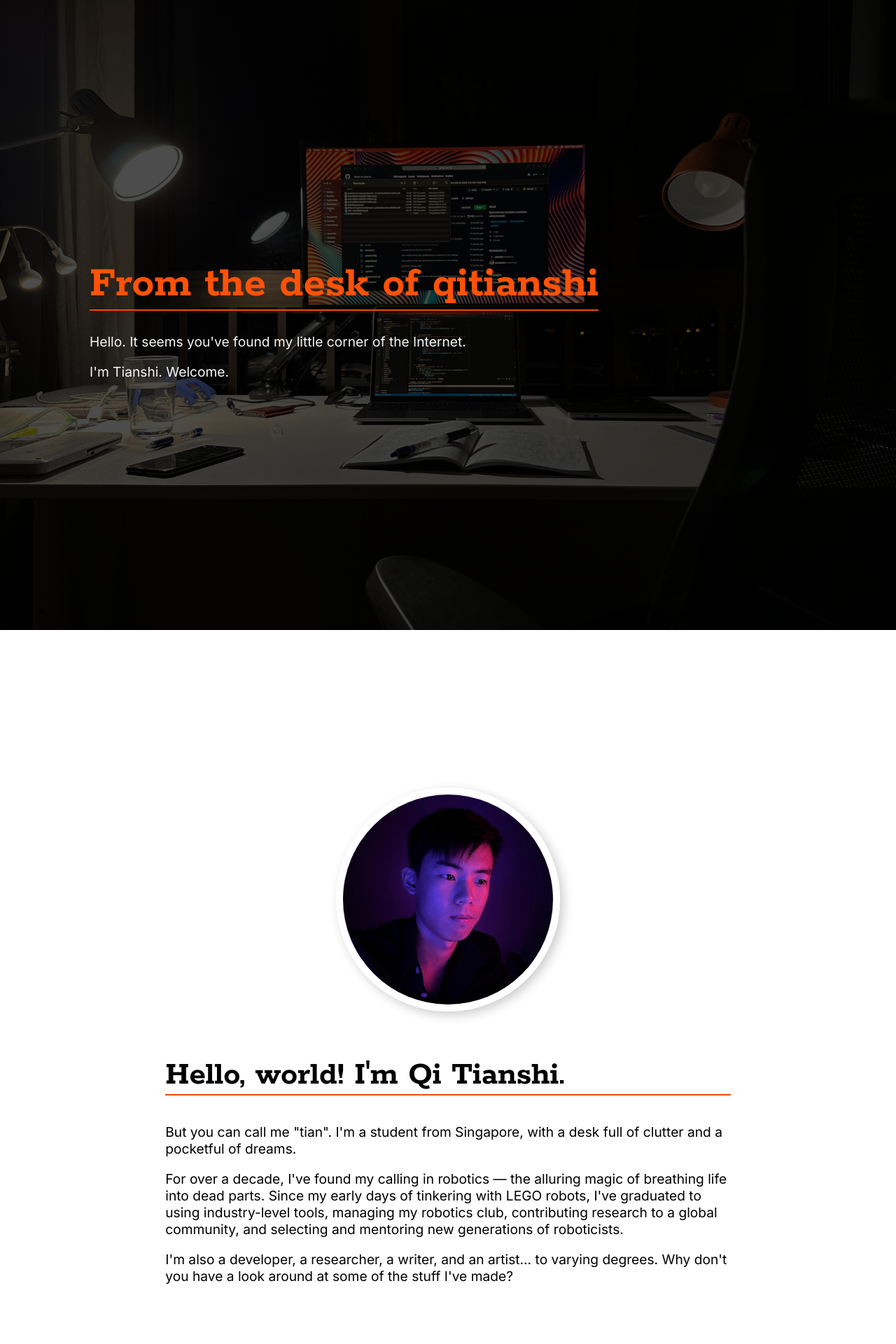
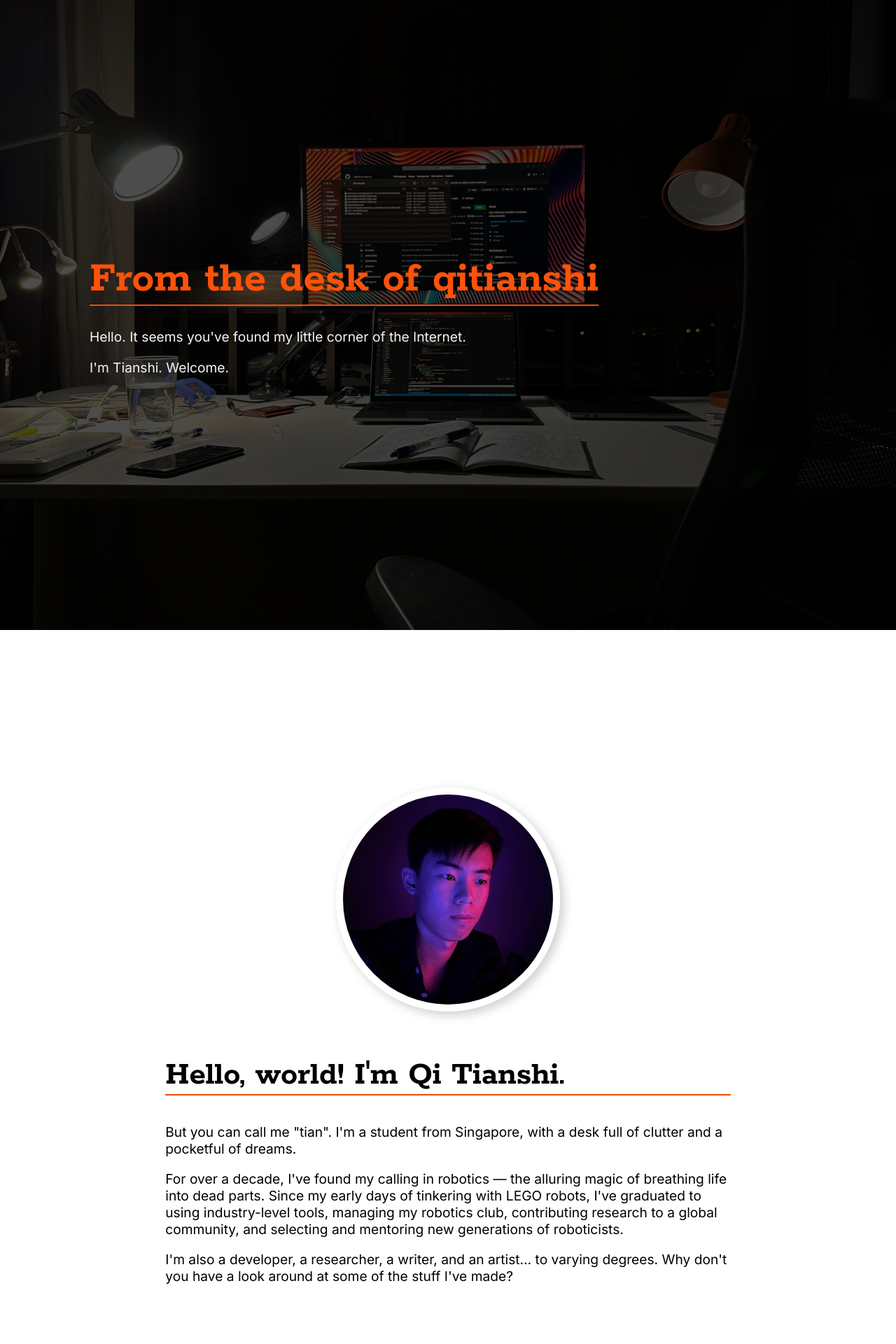
Before and after one commit to qitianshi/qitianshi.com, a Jekyll site: the page built from index.html, in a window 1280 px wide. Shown: the top 1920 px of the page at 70% size. Built offline with Jekyll 4.4.1, drawn with Linux system fonts in a browser that asks for light colours.

Commit message:
Remove top and bottom margins from stacked banner content

```diff
--- a/_sass/components/_stacked-banner.scss
+++ b/_sass/components/_stacked-banner.scss
@@ -25,10 +25,21 @@
     // The contents of the banner.
     &__content {
 
+        // Places contents in the foreground.
+        z-index: 1;
+
+        // Removes the margins so that text margins won't affect positioning.
+        & :first-child {
+            margin-top: 0;
+        }
+
+        & :last-child {
+            margin-bottom: 0;
+        }
+
         &--leading {
 
-            // Places text above the image.
-            z-index: 1;
+            @extend .c-stacked-banner__content;
 
             // Centers text vertically.
             margin: auto 10%;
```
